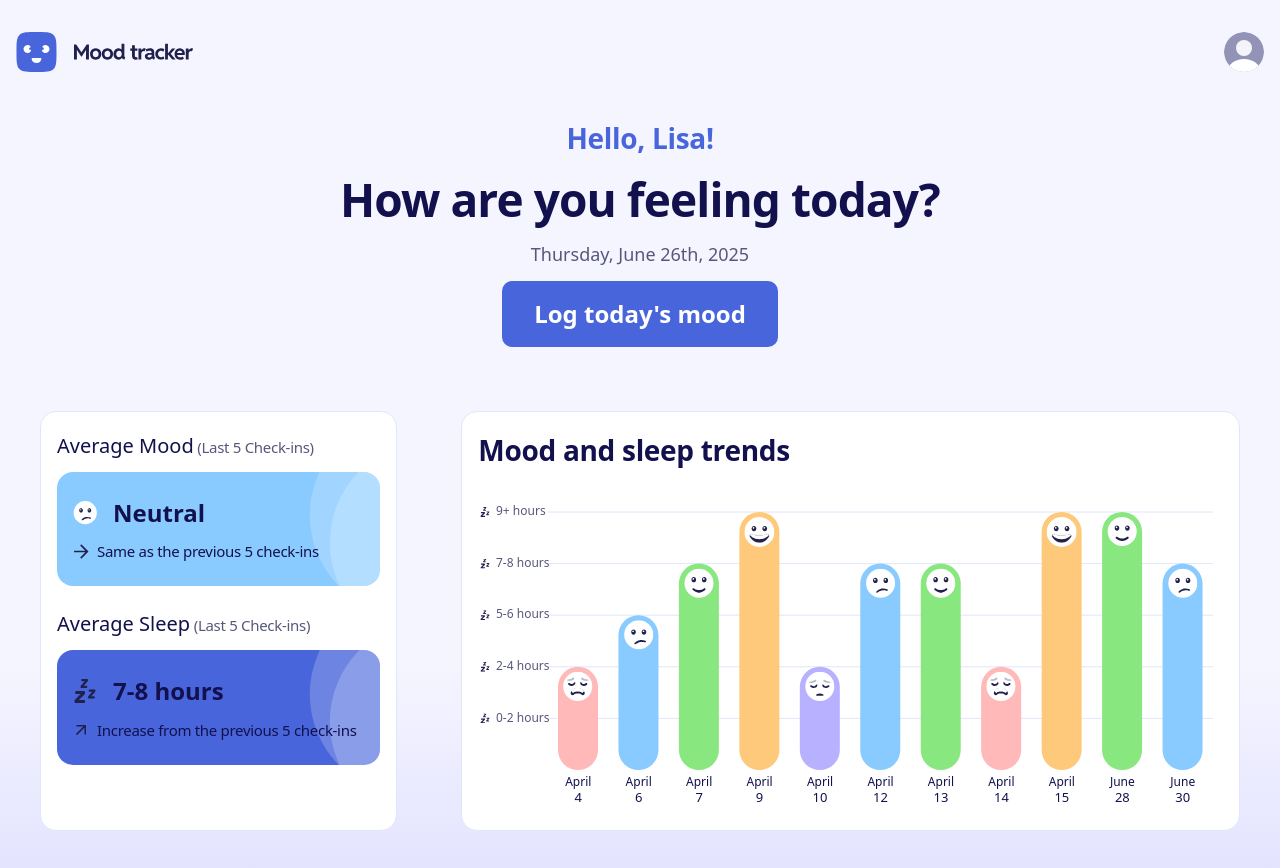
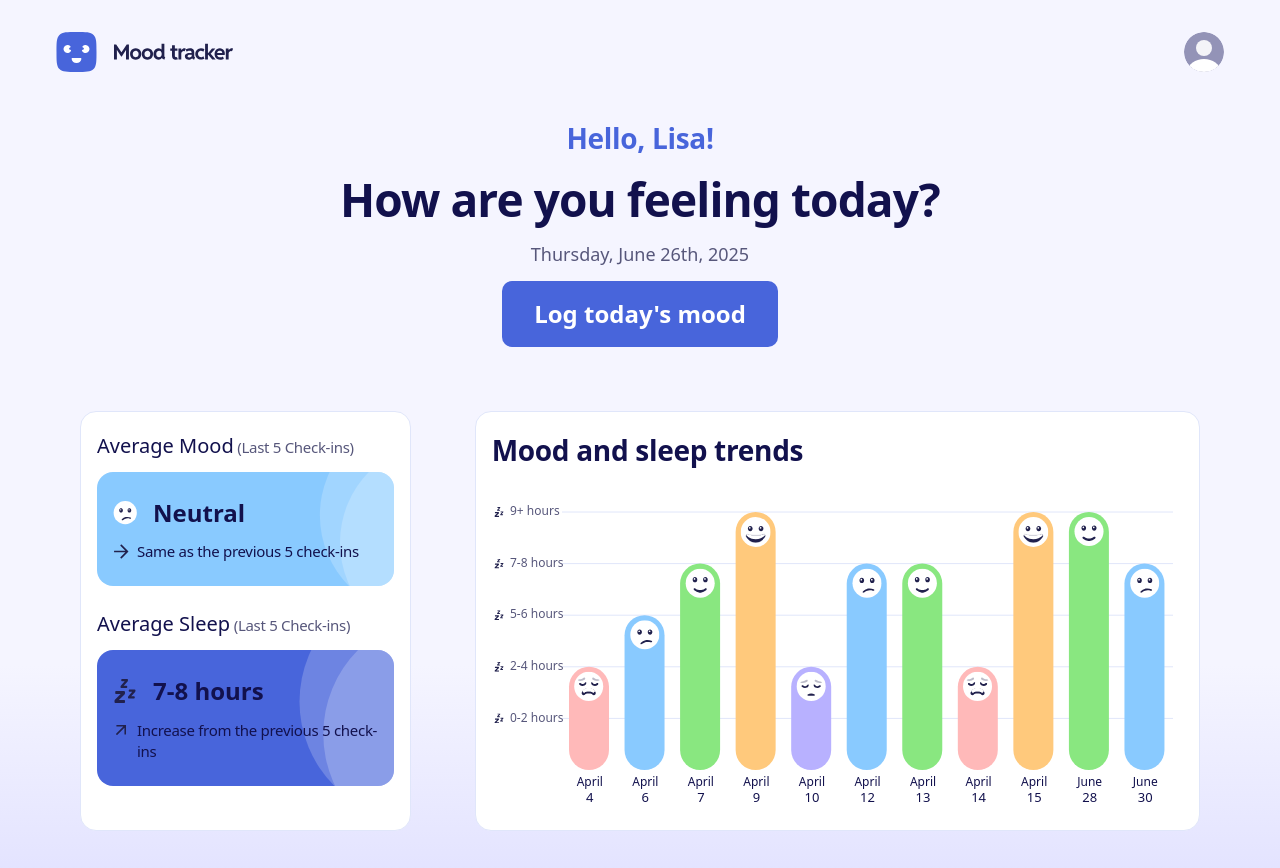
Before and after one commit to VicSchbt/mood-tracking-app, a Next.js app: page / in a window 1280 px wide. Shown: the top 868 px of the page. Built offline with nearby package versions, Linux system fonts and the light colour scheme; data requests are answered from the project's data file; a web font is replaced by a local one.

Commit message:
ui(dashboard): ajusting overall width

```diff
--- a/src/app/page.tsx
+++ b/src/app/page.tsx
@@ -32,7 +32,7 @@ const HomePage = () => {
   return (
     <>
       <Header />
-      <main className="layout-grid px-200 pt-600 pb-1000 font-sans md:px-500 lg:gap-800">
+      <main className="layout-grid mx-auto max-w-[1200px] px-200 pt-600 pb-1000 font-sans md:px-500 lg:gap-800">
         <Greeting className="area-greeting" onOpenLogModal={() => setShowLogModal(true)} />
 
         <Container as="section" className="area-cards">
--- a/src/components/Header.tsx
+++ b/src/components/Header.tsx
@@ -1,16 +1,16 @@
 const Header = () => {
   return (
-      <header className="flex justify-between items-center w-full px-200 pt-400">
+    <header className="mx-auto flex w-full max-w-[1200px] items-center justify-between px-200 pt-400">
       <div className="flex items-center gap-100">
         <img src="/images/logo.svg" alt="Mood tracker logo" className="h-full" />
       </div>
       <img
         src="/images/avatar-placeholder.svg"
         alt="User avatar"
-          className="w-500 h-500 rounded-full"
+        className="h-500 w-500 rounded-full"
       />
     </header>
-    )
-  }
+  );
+};
 
 export default Header;
```
Lines whose indentation alone changed are shown as unchanged.
